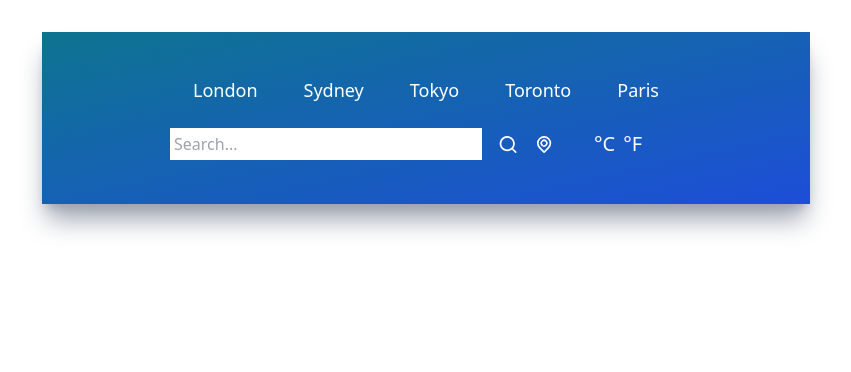
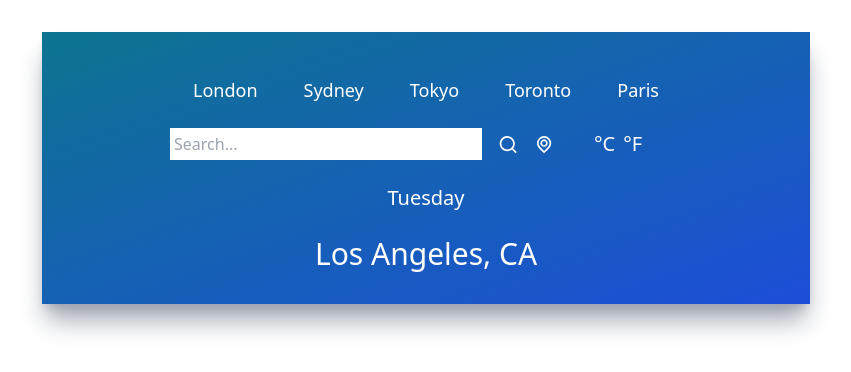
Before and after one commit to shadanamini/weather-application, a React (Create React App) app: page / in a window 1280 px wide. Shown: the top 372 px of the page, without its empty margins (214-1065 px from the left). Built offline with nearby package versions, Linux system fonts and the light colour scheme; the HTML template or start-up script is replaced by a standard one.

Commit message:
added time and location and added google fonts

```diff
--- a/src/App.js
+++ b/src/App.js
@@ -1,14 +1,15 @@
 import './App.css';
-import UilReact from '@iconscout/react-unicons/icons/uil-react'
 import TopButtons from './components/TopButtons';
 import Inputs from './components/Inputs';
+import TimeAndLocation from './components/TimeAndLocation';
 
 function App() {
   return (
-  <div className="mx-auto max-w-screen-md mt-8 py-5 px-32 bg-gradient-to-br from-cyan-700 to-blue-700 h-fit shadow-xl shadow-gray-400">
-  <TopButtons />
-  <Inputs />
-  </div>
+    <div className="mx-auto max-w-screen-md mt-8 py-5 px-32 bg-gradient-to-br from-cyan-700 to-blue-700 h-fit shadow-xl shadow-gray-400">
+      <TopButtons />
+      <Inputs />
+      <TimeAndLocation />
+    </div>
   )
 }
 
--- /dev/null
+++ b/src/components/TimeAndLocation.jsx
@@ -0,0 +1,23 @@
+import React from 'react'
+
+function TimeAndLocation() {
+  return (
+    <div>
+
+        <div className="flex items-center justify-center my-6">
+            <p className="text-white text-xl font-extralight">
+                Tuesday
+            </p>
+        </div>
+
+        <div className="flex items-center justify-center my-3">
+            <p className="text-white text-3xl font-medium">
+                Los Angeles, CA
+            </p>
+        </div>
+
+    </div>
+  )
+}
+
+export default TimeAndLocation;
--- a/src/index.css
+++ b/src/index.css
@@ -1,3 +1,11 @@
+@import url('https://fonts.googleapis.com/css2?family=Poppins:ital,wght@0,100;0,200;0,300;0,400;0,500;0,600;0,700;0,800;0,900;1,100;1,200;1,300;1,400;1,500;1,600;1,700;1,800;1,900&display=swap');
+
 @tailwind base;
 @tailwind components;
 @tailwind utilities;
+
+@layer base {
+    html {
+        /* font-family: 'Poppins', sans-serif; */
+    }
+}
```
